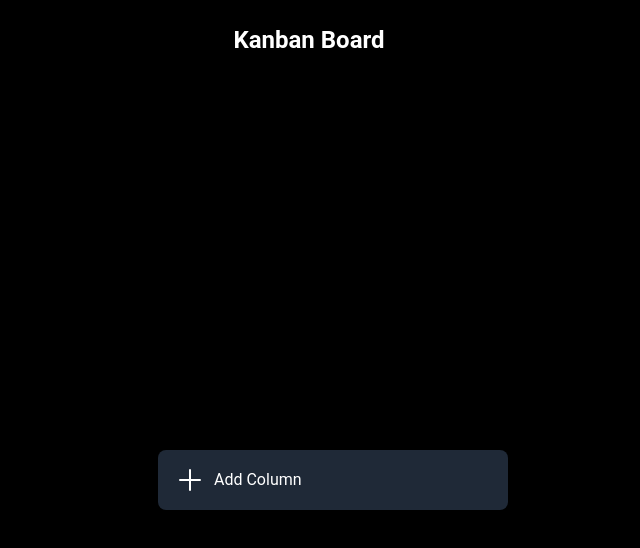
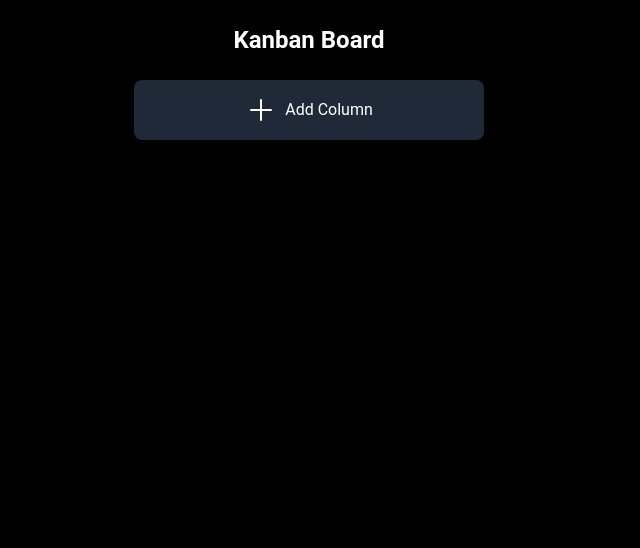
Before and after one commit to raamadithyan/kanban-panel, a React (Vite) app: page / in a window 1280 px wide. Shown: the top 548 px of the page, without its empty margins (331-971 px from the left). Built offline with nearby package versions, Linux system fonts and the light colour scheme.

Commit message:
layout adjusted for leftside window cut

```diff
--- a/src/App.tsx
+++ b/src/App.tsx
@@ -5,9 +5,9 @@ function App() {
 
   return (
     <>
-  <h1 className='font-bold font-sans text-center py-6 text-2xl '>Kanban Board</h1>
+  <h1 className='font-bold font-sans text-center py-6 text-2xl fixed left-[50%] translate-x-[-50%]  '>Kanban Board</h1>
 
-  <div className=' flex gap-12 justify-center items-center h-[100vh]'>
+  <div className=' flex gap-12 justify-center items-center h-[100vh] '>
     <KanbanBoard/>
   </div>
     </>
--- a/src/components/KanbanBoard.tsx
+++ b/src/components/KanbanBoard.tsx
@@ -1,6 +1,6 @@
 
 import { useState,useMemo } from "react"
-import { Column, Id } from "../types"
+import { Column, Id, Task } from "../types"
 import { createPortal } from "react-dom";
 import ColumnContainer from "./ColumnContainer"
 import { useAutoAnimate } from '@formkit/auto-animate/react';
@@ -19,6 +19,7 @@ import {SortableContext,arrayMove} from '@dnd-kit/sortable';
 function KanbanBoard ()  {
 
 	const [column,setColumn] = useState<Column[]>([])
+	const [tasks,setTasks] =useState<Task>([])
 
 	 const [activeColumn, setActiveColumn] = useState<Column | null>(null);
 	// const [activeTask, setActiveTask] = useState<Task | null>(null);
@@ -105,7 +106,7 @@ function addColumn () {
 		<>
 		<DndContext onDragStart={onDragStart} onDragEnd={onDragEnd} sensors={sensors}>
 		<SortableContext items={columnsId}>
-		<div ref={animationParent} className="flex gap-12">
+		<div ref={animationParent} className="flex gap-16  relative top-20 mx-16">
 			{
 				column.map((col)=>(
 					<ColumnContainer key={col.id} deleteColumn={deleteColumn} updateColumn={updateColumn} column={col}/>
@@ -120,7 +121,7 @@ function addColumn () {
 
 				className="
       h-[60px]
-      w-[350px]
+      w-[150px]
       min-w-[350px]
       cursor-pointer
       rounded-lg
@@ -132,7 +133,9 @@ function addColumn () {
       hover:ring-2
       flex
       items-center
+      justify-center
       gap-2
+      fixed top-20 left-[50%] transform translate-x-[-50%]
       "
 			>
 				<svg xmlns="http://www.w3.org/2000/svg" fill="none" viewBox="0 0 24 24" strokeWidth={1.5} stroke="currentColor" className="w-8 h-8">
@@ -145,7 +148,7 @@ function addColumn () {
 			{ createPortal( <DragOverlay>
 			{activeColumn &&
 			 (
-			 	 <ColumnContainer column={activeColumn} deleteColumn={deleteColumn} />
+			 	 <ColumnContainer updateColumn={updateColumn} column={activeColumn} deleteColumn={deleteColumn} />
 			 	)}
 			</DragOverlay>,document.body)
 
--- a/src/index.css
+++ b/src/index.css
@@ -3,8 +3,14 @@
 @tailwind utilities;
 
 body,html,:root {
-  @apply bg-black text-white box-border
+  @apply bg-black text-white box-border;
 }
+
+
+body {
+  min-width: fit-content;
+}
+
 
 
 ::-webkit-scrollbar {
@@ -22,3 +28,7 @@ body,html,:root {
 .task > ::-webkit-scrollbar-thumb {
   @apply bg-sky-500 rounded-xl;
 }
+
+* {
+/*    outline: solid 1px red;*/
+}
```
